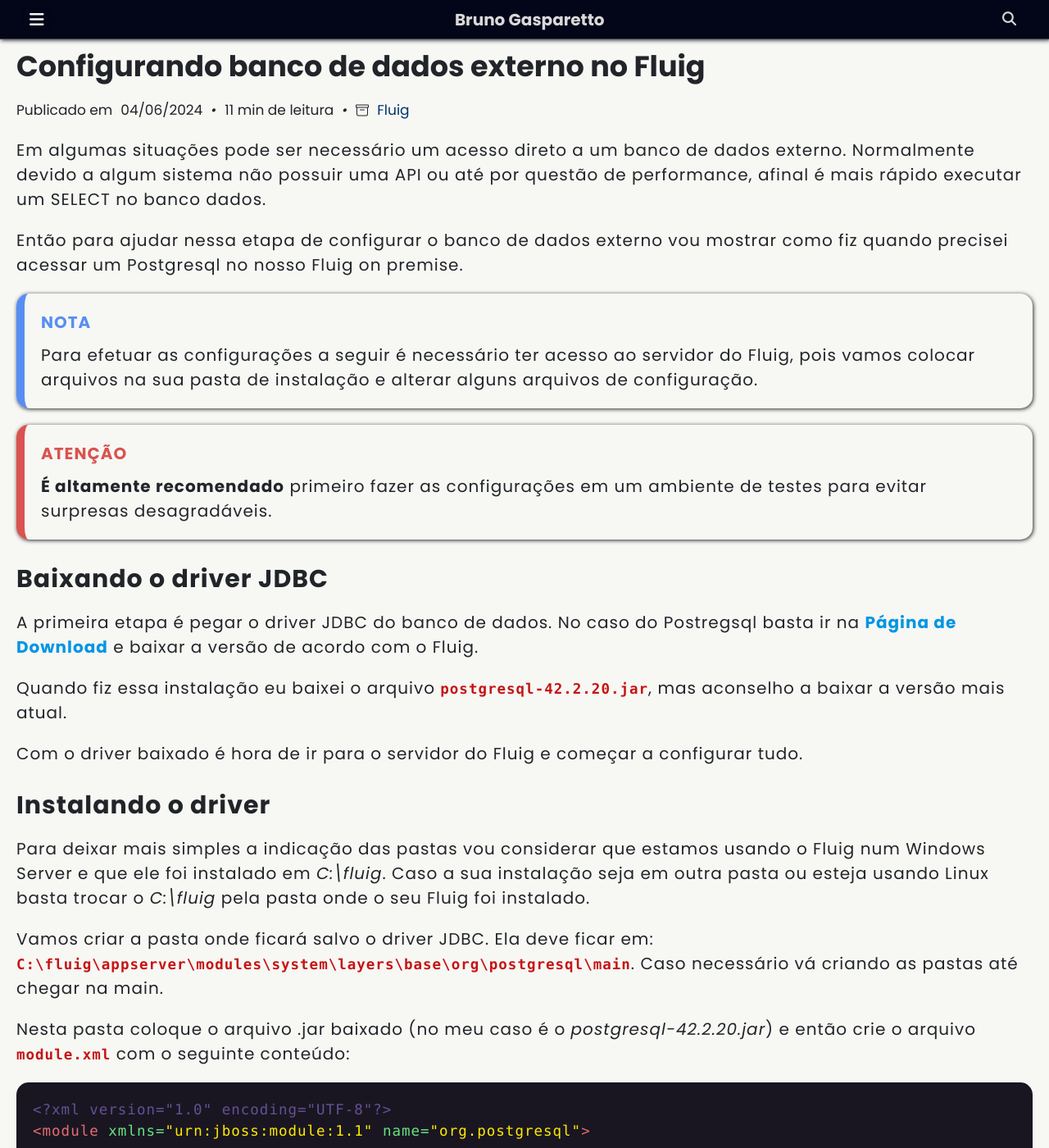
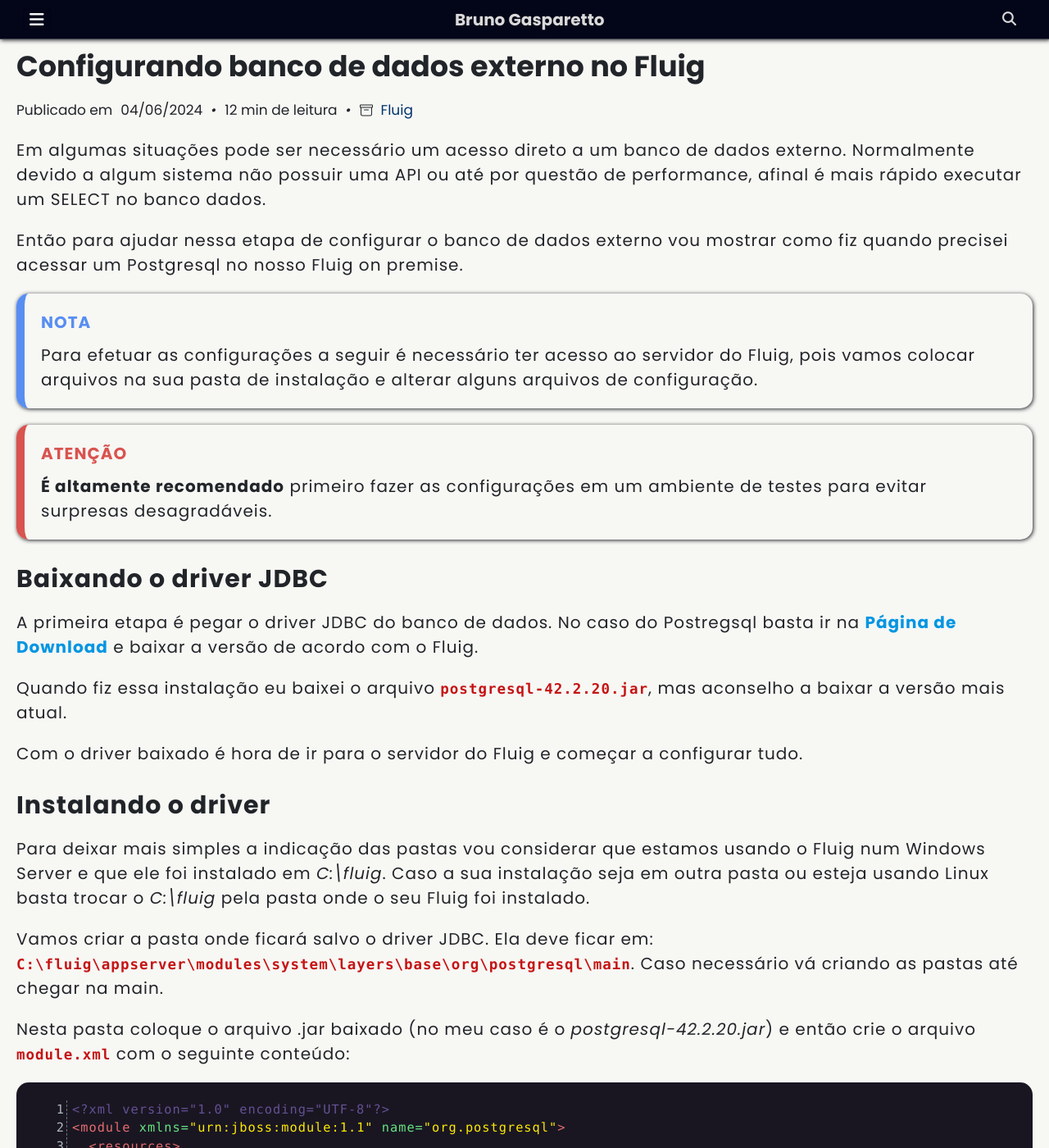
Before and after one commit to brunogasparetto/brunogasparetto.github.io, a Jekyll site: the page built from _posts/2024-06-02-configurando_banco_de_dados_externo_no_fluig.md, in a window 1280 px wide and 1400 px high. Shown: the whole window at 82% size. Built offline with Jekyll 4.4.1, drawn with Linux system fonts in a browser that asks for light colours; comment, search, counter and statistics services are not loaded; the table of contents is made by our own code; some of the changed text lies outside the part shown.

Commit message:
Adiciona número da linha nos códigos em bloco

```diff
--- a/_config.yml
+++ b/_config.yml
@@ -30,7 +30,7 @@
     span:
       line_numbers: false
     block:
-      line_numbers: false
+      line_numbers: true
       start_line: 1
 
 plugins:
--- a/assets/css/syntax.css
+++ b/assets/css/syntax.css
@@ -370,3 +370,33 @@
   color: #e1e1e6;
   background-color: transparent;
 }
+
+table.rouge-table {
+  width: 100%;
+  border: none;
+  border-collapse: unset;
+  margin: 0 !important;
+  padding: 0 !important;
+}
+
+table.rouge-table th, table.rouge-table td {
+  border: none;
+}
+
+td.rouge-gutter.gl {
+  text-align: right;
+  width: 40px;
+  padding: 0;
+  margin: 0;
+  border: none;
+  border-right: 1px dashed var(--bs-gray-600);
+}
+
+td.rouge-gutter.gl pre.lineno {
+  padding: 0 .2rem 0 0;
+  color: var(--bs-gray-500);
+}
+
+td.rouge-code pre {
+  padding: 0 0 0 .4rem;
+}
```
